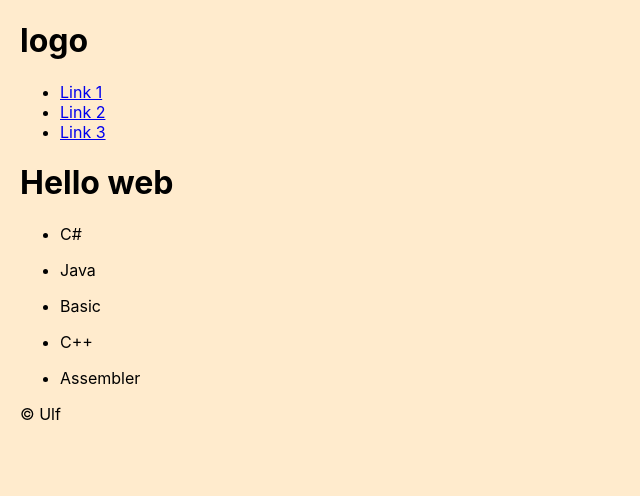
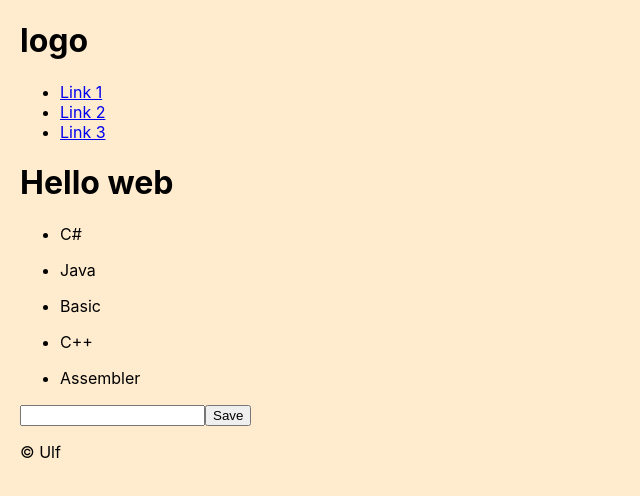
Before and after one commit to UlfBengtsson/basic-react-app, a React (Create React App) app: page / in a window 1280 px wide. Shown: the top 496 px of the page, without its empty margins (0-640 px from the left). Built offline with nearby package versions, Linux system fonts and the light colour scheme.

Commit message:
added save to list

```diff
--- a/src/App.js
+++ b/src/App.js
@@ -5,8 +5,35 @@ import MyMainContent from "./Components/MyMainContent";
 
 class App extends Component {
   state = {
-    codeLang: ["C#", "Java", "Basic", "C++", "Assembler"]
+    codeLang: ["C#", "Java", "Basic", "C++", "Assembler"],
+    newLang: ""
   };
+
+  /*
+  handleNewLang = event => {
+    console.log(event.target.value);
+    const value = event.target.value;
+
+    this.setState({ newLang: value });
+
+  }
+  */
+  handleChange = event => {
+    const { name, value } = event.target
+
+    this.setState({
+      [name]: value,
+    })
+  }
+
+  handleSubmit = () => {
+
+    const newCodeLang = this.state.codeLang;
+
+    newCodeLang.push(this.state.newLang);
+
+    this.setState({codeLang: newCodeLang, newLang: ""});
+  }
 
   render() {
     return (
@@ -15,6 +42,11 @@ class App extends Component {
 
         <MyMainContent textList={this.state.codeLang} />
 
+        <div>
+          <input name="newLang" type="text" value={this.state.newLang} onChange={this.handleChange} />
+          <button onClick={this.handleSubmit}>Save</button>
+        </div>
+
         <MyFooter />
       </Fragment>
     );
```
